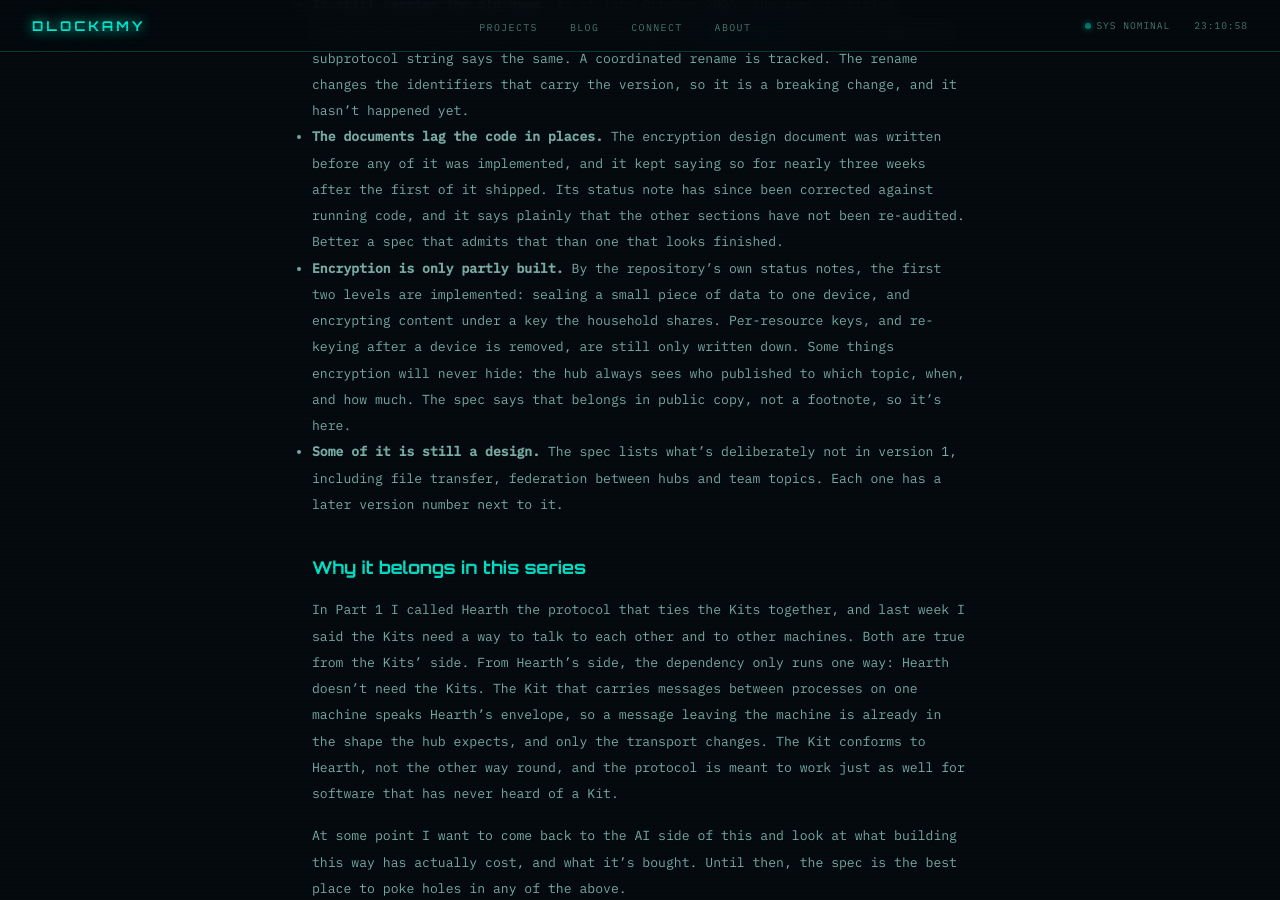
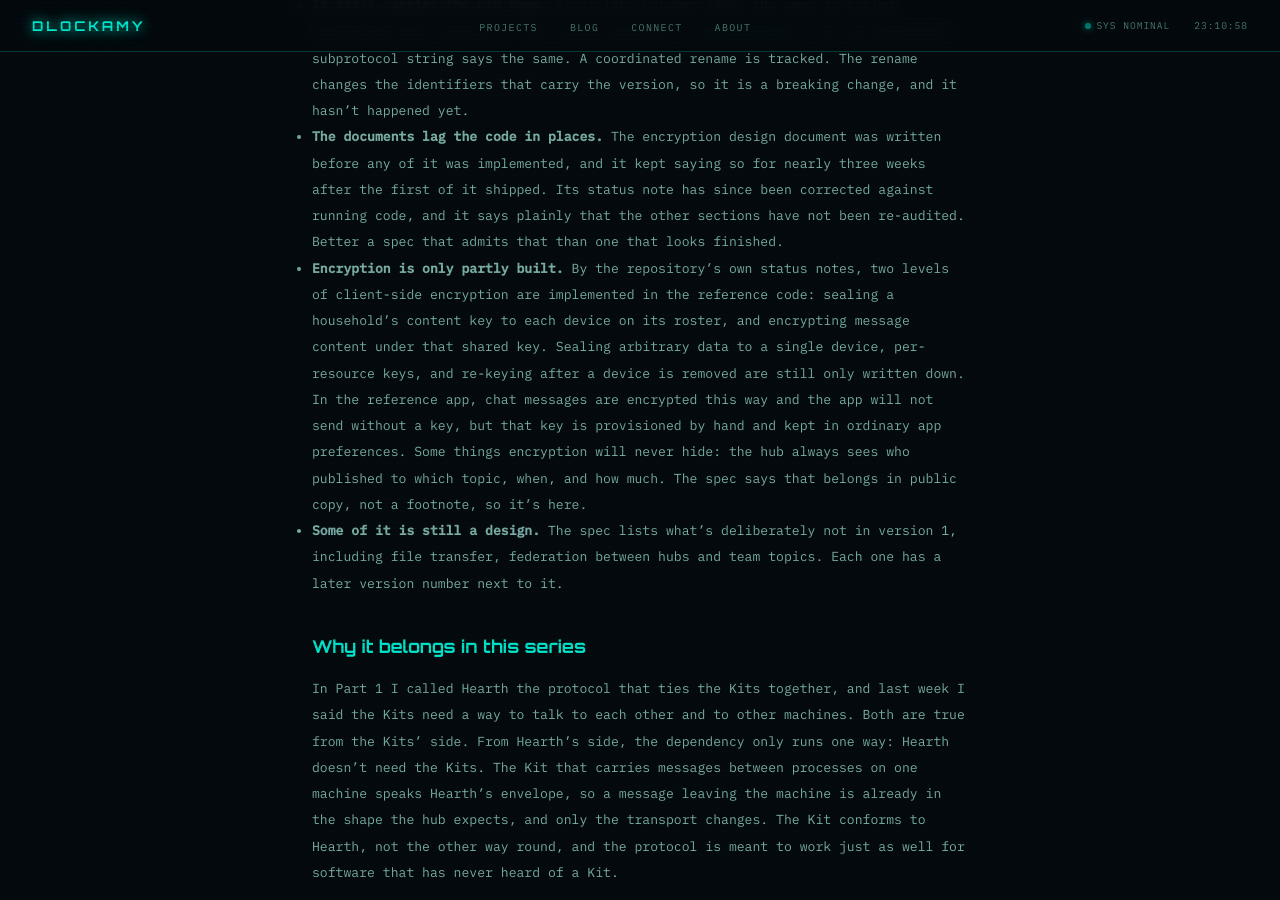
Before and after one commit to dlockamy/dlockamy.github.io, a Jekyll site: the page built from _posts/2026-11-02-hearth-the-plan-9-half.md, in a window 1280 px wide and 900 px high, scrolled down 2307 px. Built offline with Jekyll 4.4.1, drawn with Linux system fonts in a browser that asks for light colours.

Commit message:
Part 3: describe the encryption status exactly as the code supports it
Replaces the E0 'seal a small piece of data to one device' claim (SealedBlob is not implemented)
with: sealing a household content key to roster devices, plus E1 content encryption.

Co-Authored-By: Claude Sonnet 5.5 <noreply@anthropic.com>

```diff
--- a/_posts/2026-11-02-hearth-the-plan-9-half.md
+++ b/_posts/2026-11-02-hearth-the-plan-9-half.md
@@ -127,10 +127,13 @@ you can check each one in the repository.
   have not been re-audited. Better a spec that admits that than one that looks
   finished.
 - **Encryption is only partly built.** By the repository's own status notes,
-  the first two levels are implemented: sealing a small piece of data to one
-  device, and encrypting content under a key the household shares.
-  Per-resource keys, and re-keying after a device is removed, are still only
-  written down. Some things encryption will never hide: the hub always sees who
+  two levels of client-side encryption are implemented in the reference code:
+  sealing a household's content key to each device on its roster, and
+  encrypting message content under that shared key. Sealing arbitrary data to
+  a single device, per-resource keys, and re-keying after a device is removed
+  are still only written down. In the reference app, chat messages are
+  encrypted this way and the app will not send without a key, but that key is
+  provisioned by hand and kept in ordinary app preferences. Some things encryption will never hide: the hub always sees who
   published to which topic, when, and how much. The spec says that belongs in
   public copy, not a footnote, so it's here.
 - **Some of it is still a design.** The spec lists what's deliberately not in
```
